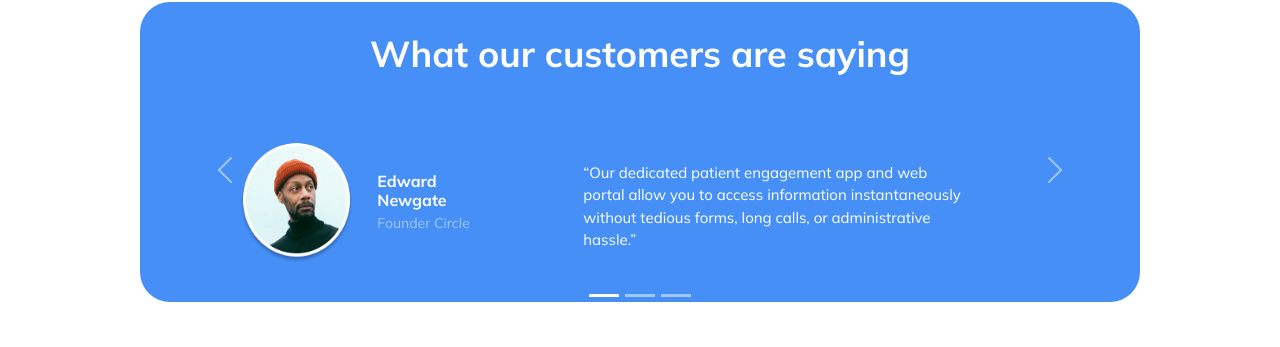
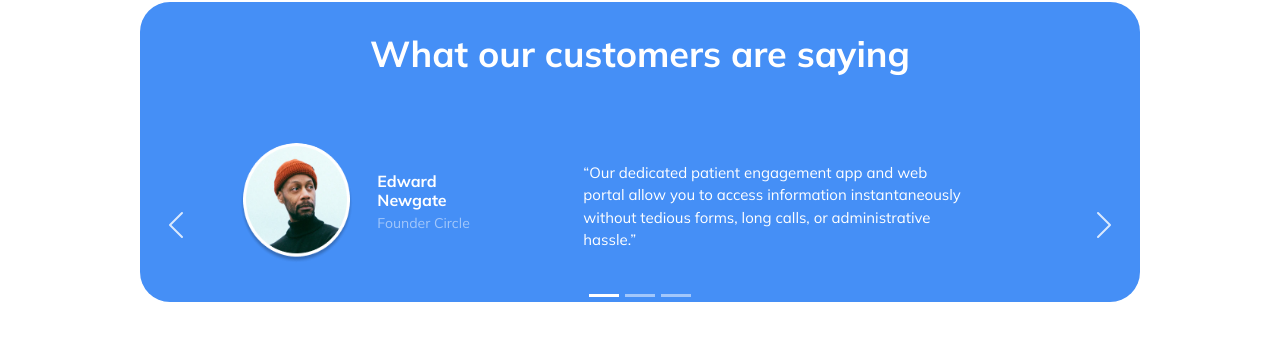
Before and after one commit to nayemanuma/Trafalgar, a plain HTML site: page index.html in a window 1280 px wide. Shown: the part 2465-2812 px from the top of the page. Drawn offline with nearby package versions, Linux system fonts and the light colour scheme; a script that the page names is missing.

Commit message:
Update style.css

```diff
--- a/css/style.css
+++ b/css/style.css
@@ -188,10 +188,12 @@ h5{
 
 
 
-.carousel-control-prev-icon,
-.carousel-control-next-icon {
-    margin-bottom: 110px;
+.carousel-control-prev,
+.carousel-control-next {
+  width: 5%;
+  opacity: 0.8;
 }
+
 /*Article Section Start*/
 #articles {
       background-color: var(--white);
```
